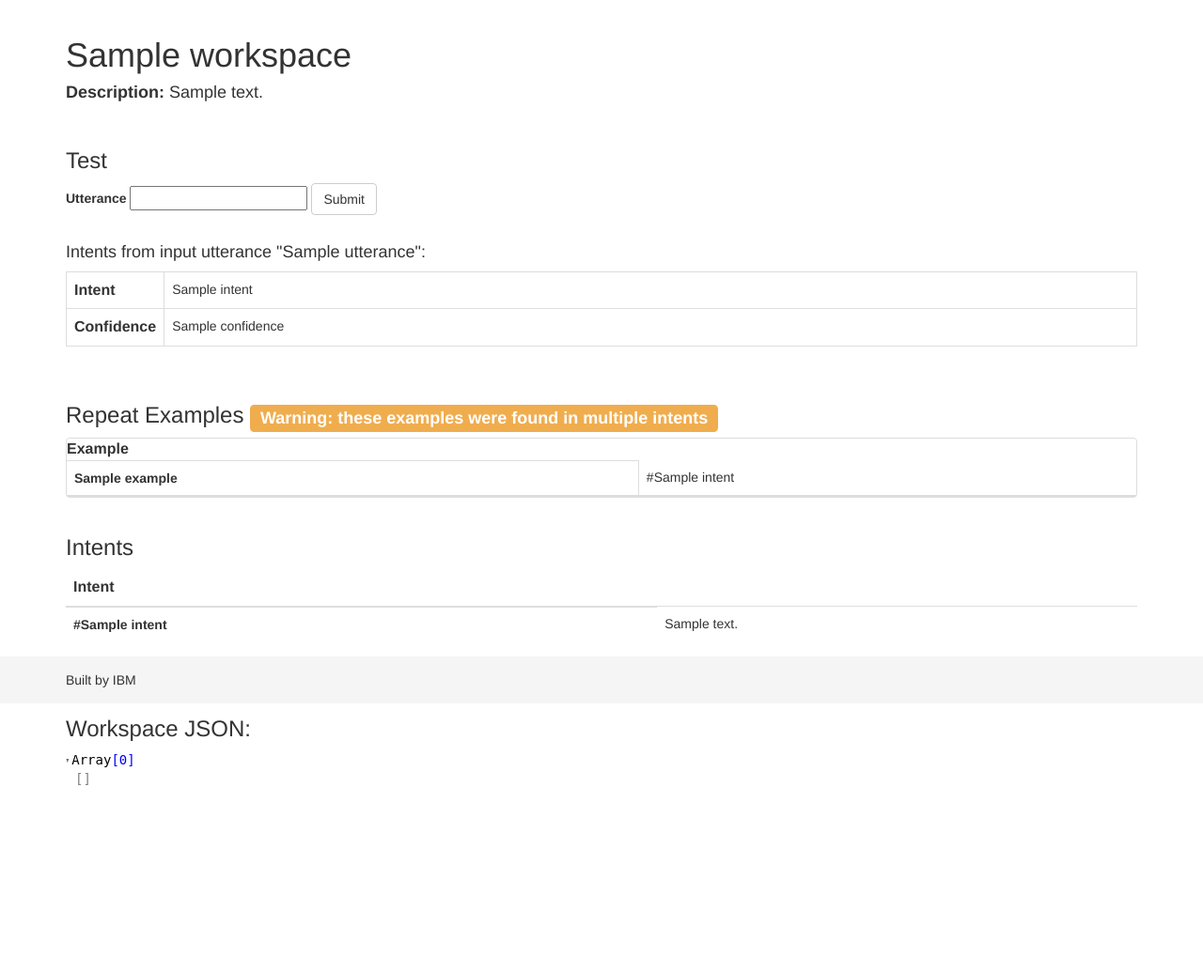
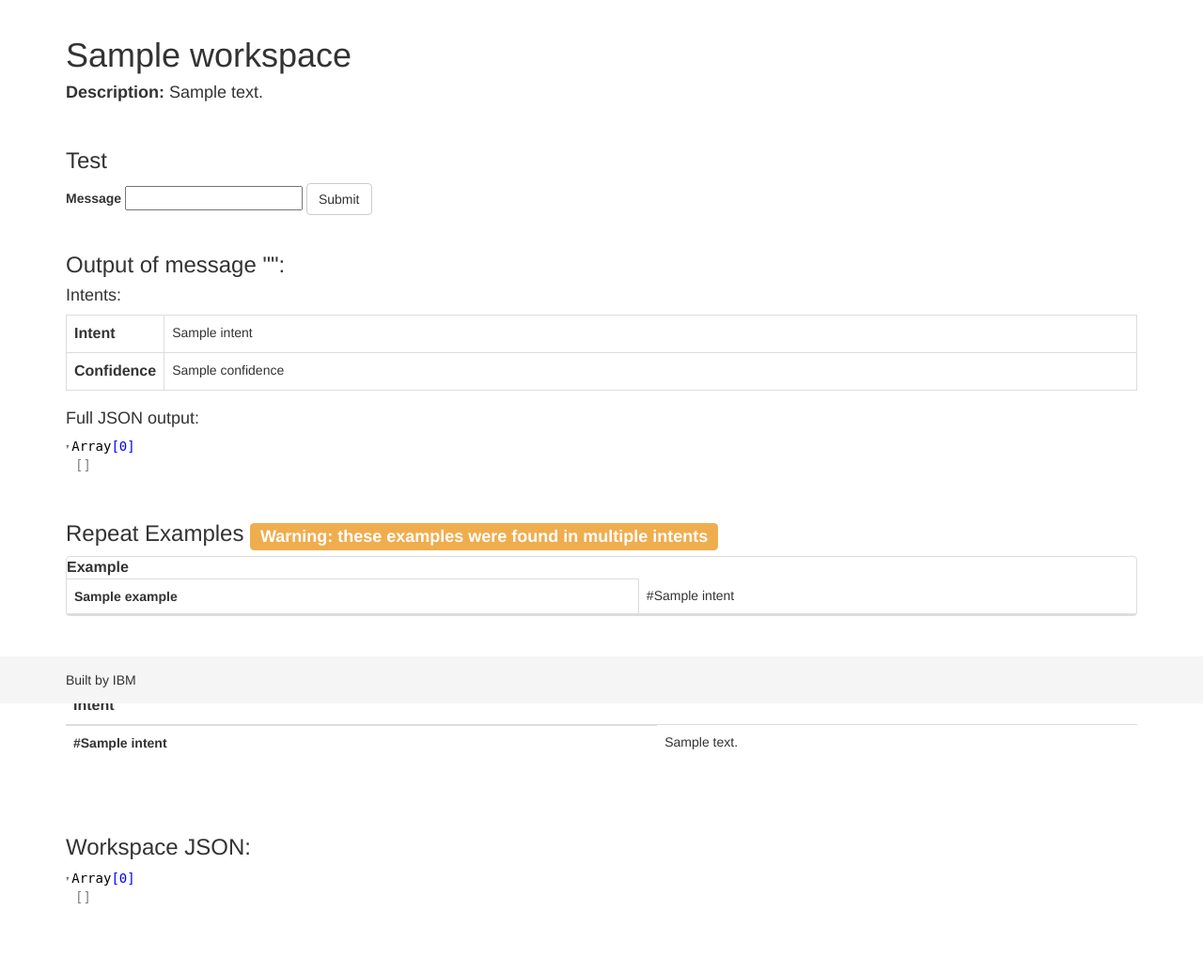
Before and after one commit to dtom90/watson-conversation-manager, a Flask app: template templates/workspace.html in a window 1280 px wide. Shown: the part 51-1086 px from the top of the page at 94% size. Before the commit the page ends 887 px from the top, so only its background shows below. Run offline with Flask 2, Linux system fonts and the light colour scheme; the template is opened without the code that fills it: values that come from a table or form of the project are taken from there, most other values are stand-ins (such as "Sample title", 1, 10 or a date in 2020); some libraries are stand-ins or nearby versions.

Commit message:
Added full JSON of message_output to view Renamed "utterance" to "message"

```diff
--- a/templates/workspace.html
+++ b/templates/workspace.html
@@ -7,16 +7,16 @@
 <br>
 <p>
 <h3>Test</h3>
-
 {% from "_formhelpers.html" import render_field %}
 <form class="form-inline">
-    {{ render_field(form.utterance) }}
+    {{ render_field(form.message) }}
     <button type="submit" class="btn btn-default">Submit</button>
 </form>
 
 {% if message_output: %}
 <br>
-<h4>Intents from input utterance "{{utterance}}":</h4>
+<h3>Output of message "{{message}}":</h3>
+<h4>Intents:</h4>
 {% if message_output['intents']: %}
 <table class="table table-bordered">
     <tr>
@@ -36,8 +36,9 @@
 {% else %}
 None.
 {% endif %}
+<h4>Full JSON output:</h4>
+<div id="message_output" class="json"></div>
 {% endif %}
-
 </p>
 
 {% if repeats: %}
@@ -98,15 +99,18 @@ None.
 
 <br><br>
 <h3>Workspace JSON:</h3>
-<div class="json">
-
-</div>
+<div id="workspace" class="json"></div>
 
 
 <script type="text/javascript" src="{{ url_for('static', filename='json-formatter.js') }}"></script>
 <script>
-    const myJSON = {{workspace | tojson}};
-    const formatter = new JSONFormatter(myJSON);
-    document.querySelector(".json").appendChild(formatter.render());
+    const workspace = {{ workspace | tojson }};
+    const message_output = {{ message_output | tojson }};
+
+    const workspace_formatter = new JSONFormatter(workspace);
+    const message_output_formatter = new JSONFormatter(message_output);
+
+    document.querySelector("#workspace.json").appendChild(workspace_formatter.render());
+    document.querySelector("#message_output.json").appendChild(message_output_formatter.render());
 </script>
 {% endblock %}
--- a/workspace_view.py
+++ b/workspace_view.py
@@ -33,13 +33,13 @@ class WorkspaceView(View):
 
         test_form = TestForm()
 
-        utterance = request.args.get('utterance')
-        message_output = conversation.message(workspace_id, utterance) if utterance else None
+        message = request.args.get('message')
+        message_output = conversation.message(workspace_id, message) if message else None
 
         return render_template('workspace.html', workspace=workspace, max_examples=max_examples,
                                                  repeats=repeats, max_repeats=max_repeats,
-                                                 form=test_form, utterance=utterance,
+                                                 form=test_form, message=message,
                                                  message_output=message_output, )
 
 class TestForm(Form):
-    utterance = StringField('Utterance')
+    message = StringField('Message')
```
